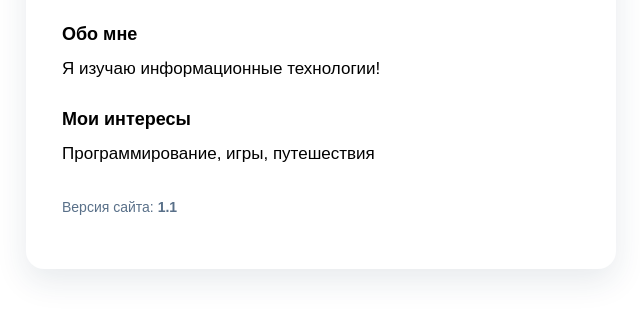
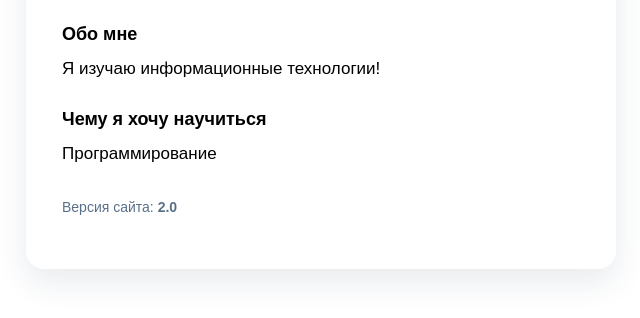
Before and after one commit to codoff02-dot/-my-first-website, a plain HTML site: page index.html in a window 1280 px wide. Shown: the part 390-708 px from the top of the page, without its empty margins (319-959 px from the left). Drawn offline with Linux system fonts and the light colour scheme.

Commit message:
Update index.html

```diff
--- a/index.html
+++ b/index.html
@@ -17,10 +17,10 @@
       <p>Я изучаю информационные технологии!</p>
     </section>
     <section>
-      <h2>Мои интересы</h2>
-      <p>Программирование, игры, путешествия</p>
+      <h2>Чему я хочу научиться</h2>
+      <p>Программирование</p>
     </section>
-    <p class="version">Версия сайта: <strong>1.1</strong></p>
+    <p class="version">Версия сайта: <strong>2.0</strong></p>
   </main>
 </body>
 </html>
```
